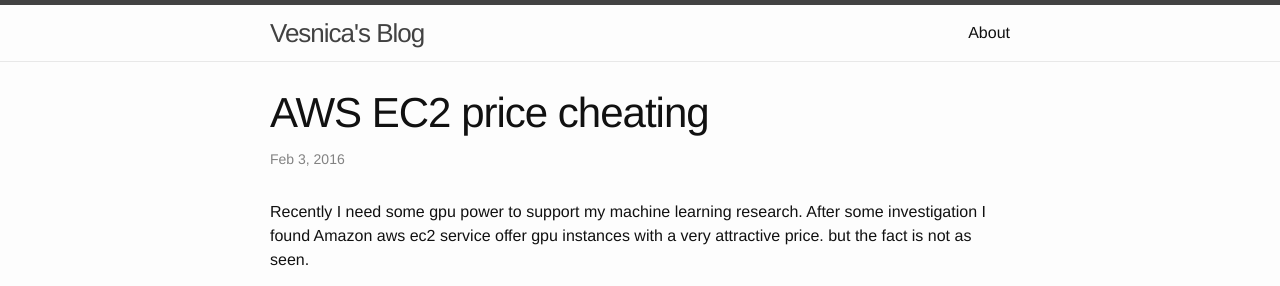
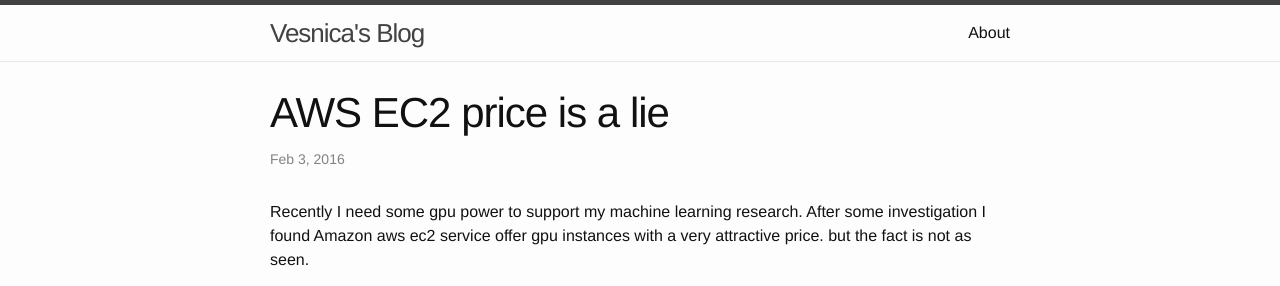
Before and after one commit to Vesnica/vesnica.github.io, a Jekyll site: the page built from _posts/2016-02-03-aws-ec2-price-lie.markdown, in a window 1280 px wide. Shown: the top 286 px of the page. Built offline with Jekyll 4.4.1, drawn with Linux system fonts in a browser that asks for light colours.

Commit message:
Update and rename 2016-02-03-aws-ec2-price-cheating.markdown to 2016-02-03-aws-ec2-price-lie.markdown

```diff
--- a/_posts/2016-02-03-aws-ec2-price-cheating.markdown
+++ b/_posts/2016-02-03-aws-ec2-price-lie.markdown
@@ -1,9 +1,9 @@
 ---
 layout: post
-title:  "AWS EC2 price cheating"
+title:  "AWS EC2 price is a lie"
 date:   2016-02-03 11:08:08 +0800
 categories: aws
-permalink: aws_price_cheating
+permalink: aws_price_lie
 ---
 
 Recently I need some gpu power to support my machine learning research. After some investigation I found Amazon aws ec2 service offer gpu instances with a very attractive price. but the fact is not as seen.
```
